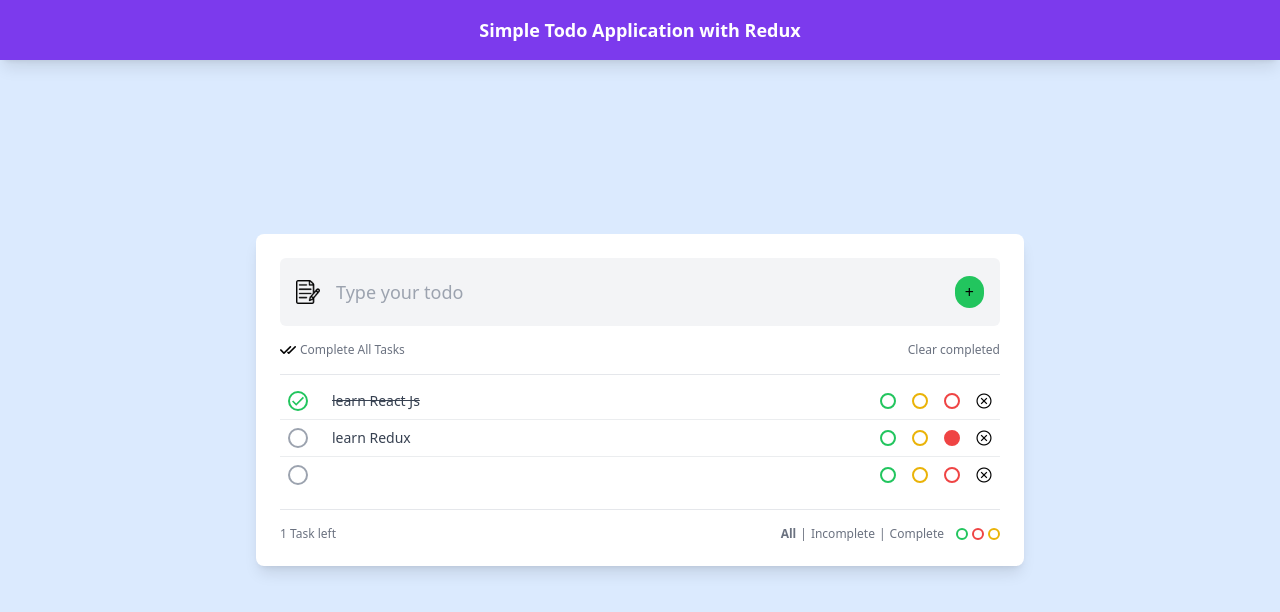
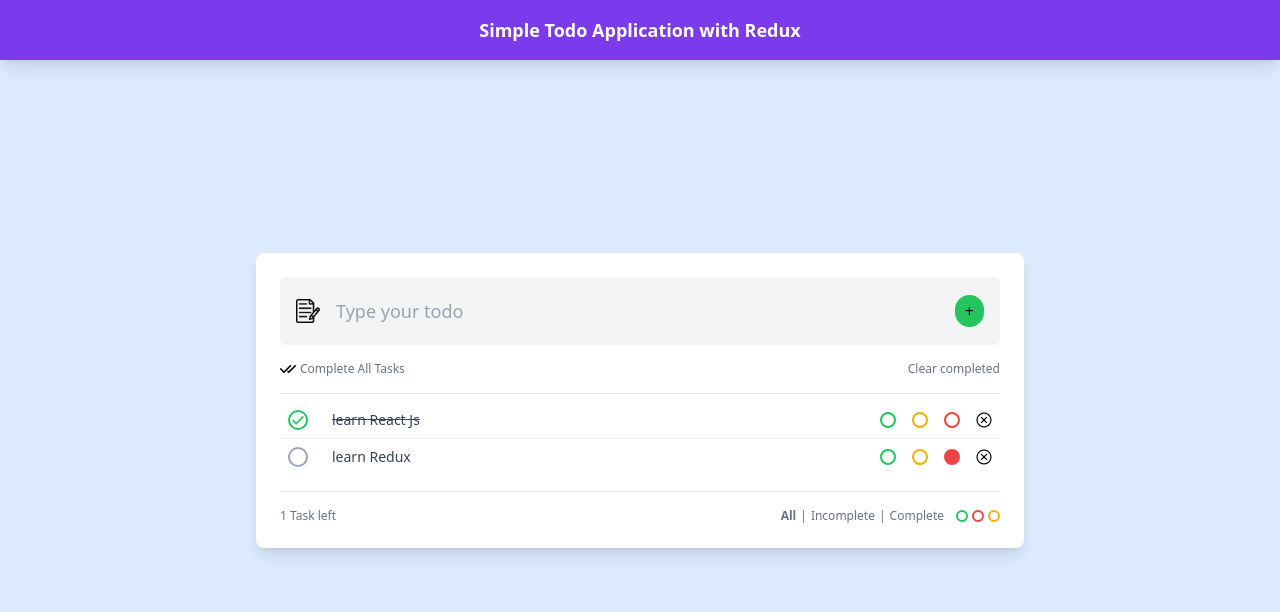
Before and after one commit to rasedul99/redux-todo, a React (Create React App) app: page / in a window 1280 px wide. Shown: the top 612 px of the page. Built offline with nearby package versions, Linux system fonts and the light colour scheme.

Commit message:
bug fixed for extra todo with undefined in todo list

```diff
--- a/src/components/TodoList.js
+++ b/src/components/TodoList.js
@@ -24,12 +24,11 @@ export default function TodoList() {
   return (
     <div className="mt-2 text-gray-700 text-sm max-h-[300px] overflow-y-auto">
       {todos
-        .filter(filterByStatus)
+        ?.filter(filterByStatus)
         .filter(filterByColor)
         .map((todo) => {
           return <Todo todo={todo} key={todo.id} />;
         })}
-      <Todo />
     </div>
   );
 }
```
